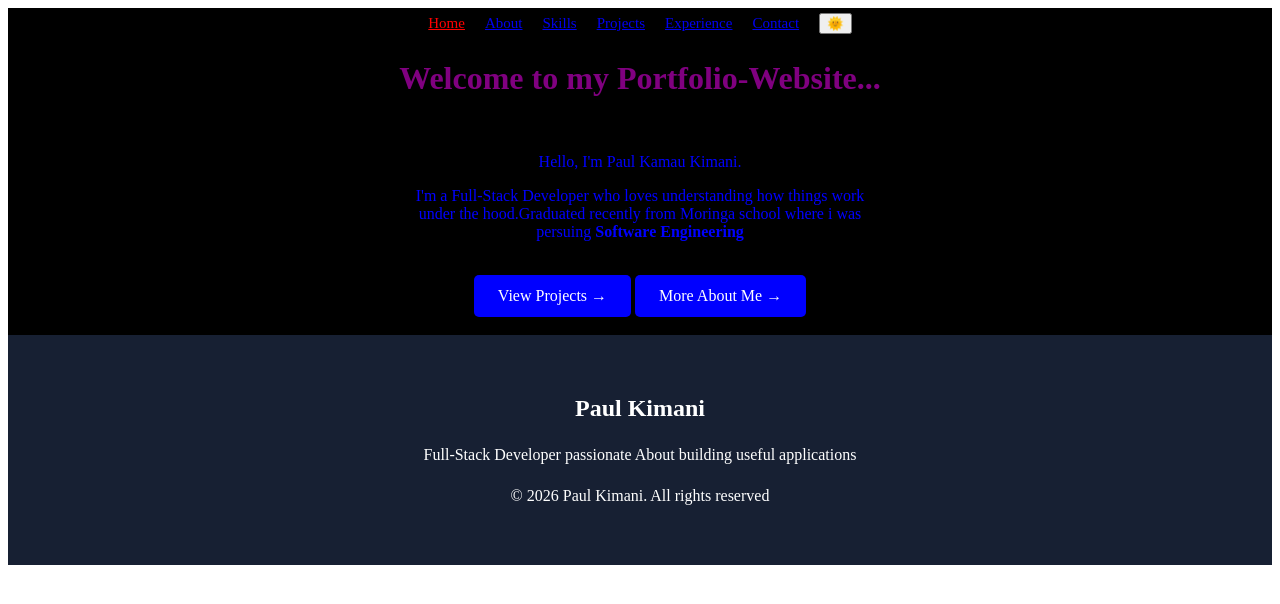
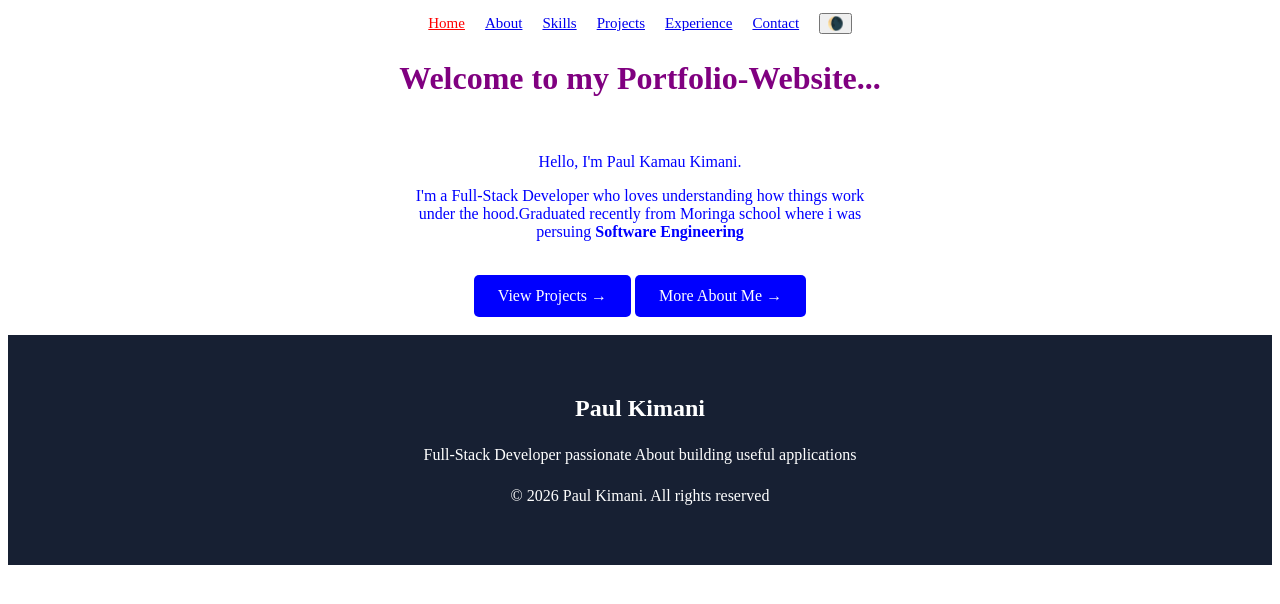
Before and after one commit to kamaukimani/portfolio-website, a React (Vite) app: page / in a window 1280 px wide. Shown: the top 604 px of the page. Built offline with nearby package versions, Linux system fonts and the light colour scheme.

Commit message:
change state to render application in lightmode when it first loads

```diff
--- a/src/components/App.jsx
+++ b/src/components/App.jsx
@@ -13,7 +13,7 @@ import Ami from './Ami'
 
 function App(){
 
-    const[isDark,setIsDark]=useState(false)
+    const[isDark,setIsDark]=useState(true)
 
     function handleDarkMode(){
         setIsDark(isDark => !isDark)
```
